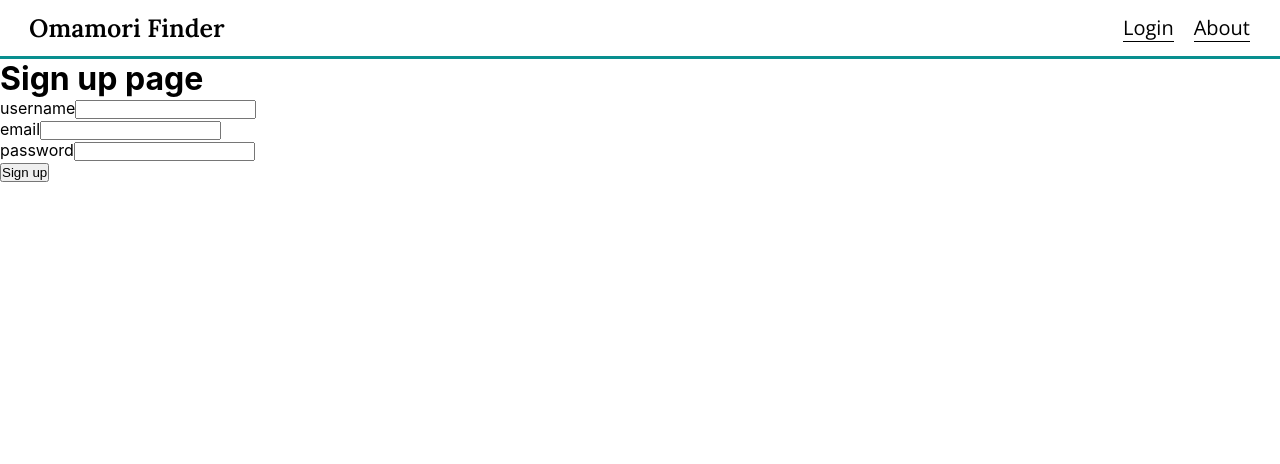
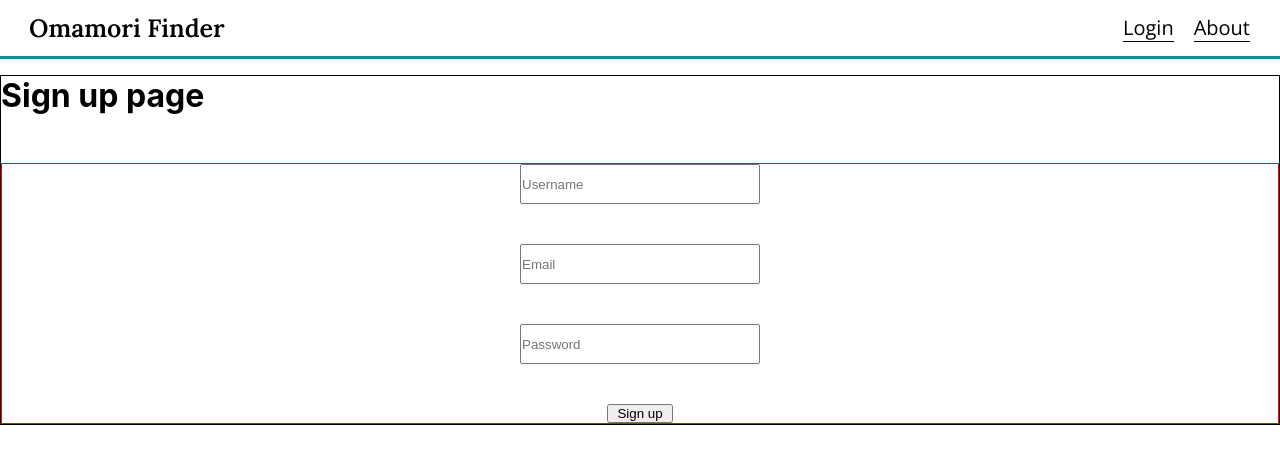
Before and after one commit to Anissa3005/omamori-frontend, a React (Create React App) app: page /signup in a window 1280 px wide. Shown: the top 464 px of the page. Built offline with nearby package versions, Linux system fonts and the light colour scheme; no server answers.

Commit message:
feat: working in the signup page styling

```diff
--- a/src/components/SignUp.css
+++ b/src/components/SignUp.css
@@ -1,4 +1,26 @@
+.form-container {
+    border: 1px black solid;
+    margin-top: 1em;
+}
+form {
+    border: 1px red solid;
+    display: flex;
+    justify-content: center;
+    align-items: center;
+    flex-direction: column;
+    margin-top: 3em;
+}
+
+.input {
+   margin-bottom: 3em;
+   height: 3em;
+   width: 18em
+}
+
 .input-error {
-
    border: 2px red solid;
 }
+
+.signup-button {
+    width: 5em;
+}
--- a/src/components/SignUp.tsx
+++ b/src/components/SignUp.tsx
@@ -19,6 +19,7 @@ function SignUp() {
     const [password, setPassword] = useState<string>('');
     const [errorExist, setErrorExist] = useState<boolean>(false);
     const [usernameExist, setUsernameExist] = useState<boolean>(false);
+    const [weakPassword, setWeakPassword] = useState<boolean>(false);
 
     // useEffect(() => {
     //     console.log(username);
@@ -49,7 +50,11 @@ function SignUp() {
         try {
         //  CHECK IF USERNAME ALREADY TAKEN BEFORE SIGNING UP
         refetch();
-        if (!isError) return setUsernameExist(!usernameExist);
+        if (!isError) {
+            setUsernameExist(!usernameExist)
+            return;
+        };
+
 
         // MAKING POST REQ TO FIREBASE
         const register = await createUserWithEmailAndPassword(auth, email, password);
@@ -64,6 +69,10 @@ function SignUp() {
             if (error.code === "auth/email-already-in-use") {
                 setErrorExist(!errorExist);
             }
+
+            if (error.code === "auth/weak-password") {
+                setWeakPassword(!weakPassword)
+            }
             console.log(`Failed with error code ${error.code}`)
             console.log(error.message)
         }
@@ -73,23 +82,25 @@ function SignUp() {
     return (
         <>
             <Navbar />
+            <div className="form-container">
                 <h1>Sign up page</h1>
                 {errorExist && (<p>User already exist</p>)}
                 <form>
-                <div>
-                    <label>username</label>
-                    <input className={usernameExist ? "input-error" : "username-input"} type="text" onChange={handleUsername}/>
+                    <div className="inputfield">
+                        {/* <label>username</label> */}
+                        <input className={usernameExist ? "input-error" : "input"} type="text" onChange={handleUsername} placeholder="Username"/>
                     </div>
-                <div>
-                    <label>email</label>
-                    <input className={errorExist ? "input-error" : "input"} type="email" onChange={(e) => setEmail(e.target.value)}/>
+                    <div className="inputfield">
+                        {/* <label>email</label> */}
+                        <input className={errorExist ? "input-error" : "input"} type="email" onChange={(e) => setEmail(e.target.value)} placeholder="Email"/>
                     </div>
-                <div>
-                    <label>password</label>
-                    <input type="password" onChange={(e) => setPassword(e.target.value)} />
+                    <div className="inputfield">
+                        {/* <label>password</label> */}
+                        <input className={weakPassword ? "input-error" : "input"} type= "password" onChange={(e) => setPassword(e.target.value)} placeholder="Password"/>
                     </div>
-                <button onClick={handleSignUp}>Sign up</button>
+                    <button className="signup-button" onClick={handleSignUp}>Sign up</button>
                 </form>
+            </div>
         </>
 
     )
```
Lines whose indentation alone changed are shown as unchanged.
